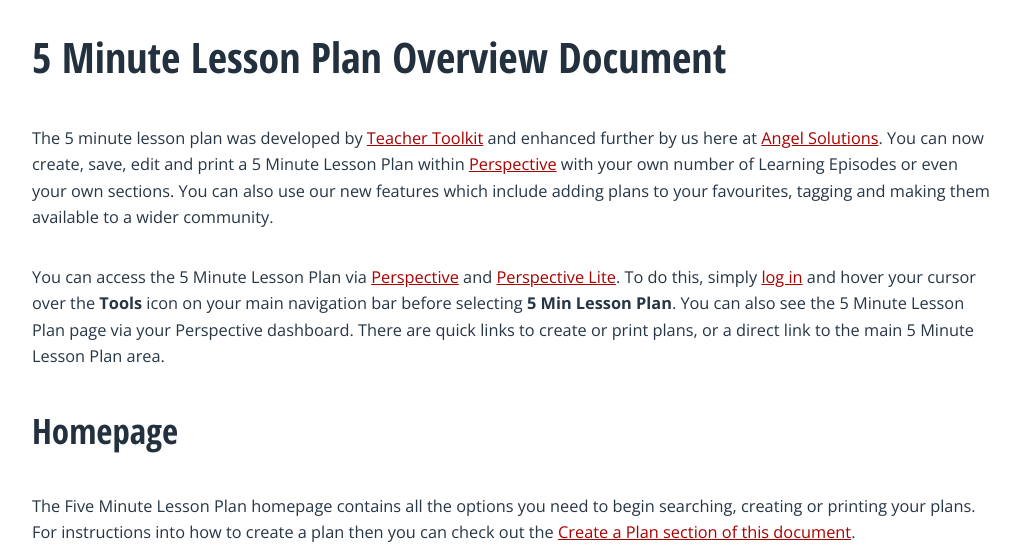
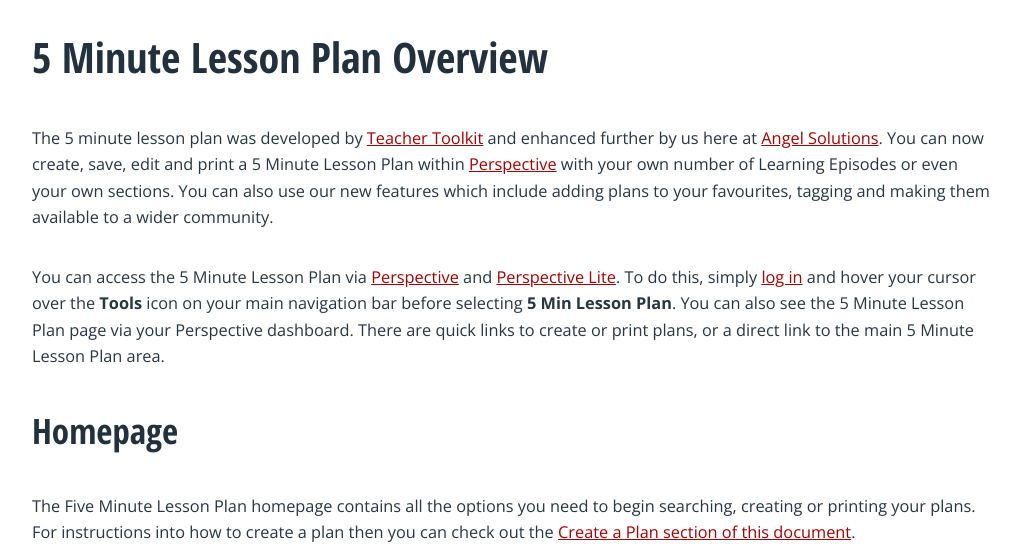
Before and after one commit to angelsolutions/5minutelessonplan, a Jekyll site: the page built from index.md, in a window 1280 px wide and 900 px high, cut to the strip 329-885 px from the top of the window. Shown: the whole strip, without its empty margins (128-1148 px from the left). Built offline with Jekyll 4.4.1, drawn with Linux system fonts in a browser that asks for light colours; nearby versions of some CDN libraries; comment, search, counter and statistics services are not loaded.

Commit message:
5MLP document removed

```diff
--- a/index.md
+++ b/index.md
@@ -3,7 +3,7 @@
 title: 5 Minute Lesson Plan Overview
 ---
 
-# 5 Minute Lesson Plan Overview Document
+# 5 Minute Lesson Plan Overview
 The 5 minute lesson plan was developed by [Teacher Toolkit](http://teachertoolkit.me/) and enhanced further by us here at [Angel Solutions](http://www.angelssolutions.co.uk). You can now create, save, edit and print a 5 Minute Lesson Plan within [Perspective](http://www.angelsolutions.co.uk/products/perspective) with your own number of Learning Episodes or even your own sections. You can also use our new features which include adding plans to your favourites, tagging and making them available to a wider community.
 
 You can access the 5 Minute Lesson Plan via [Perspective](http://www.angelsolutions.co.uk/products/perspective) and [Perspective Lite](http://www.angelsolutions.co.uk/products/perspective/lite). To do this, simply [log in](https://perspective.angelsolutions.co.uk/perspective/login.aspx) and hover your cursor over the **Tools** icon on your main navigation bar before selecting **5 Min Lesson Plan**. You can also see the 5 Minute Lesson Plan page via your Perspective dashboard. There are quick links to create or print plans, or a direct link to the main 5 Minute Lesson Plan area.
```
